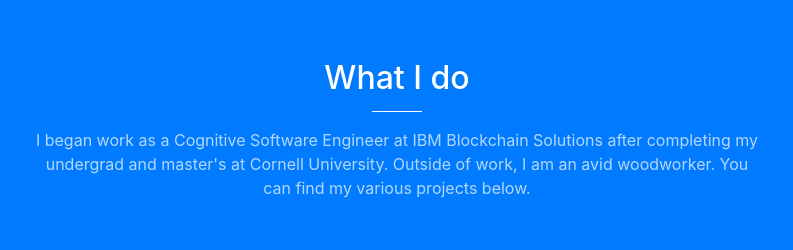
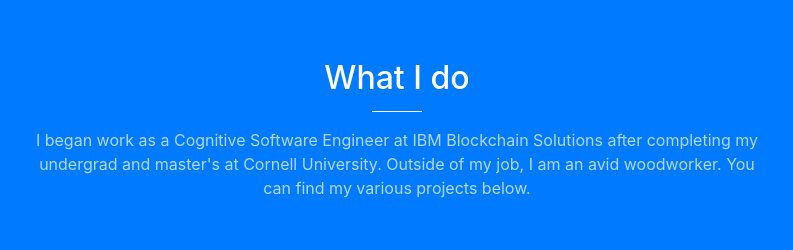
Before and after one commit to rae83/rae83.github.io, a website with bundled scripts: page index.html in a window 1280 px wide. Shown: the part 840-1090 px from the top of the page, 243-1036 px from the left. Built offline with nearby package versions, Linux system fonts and the light colour scheme; files whose address does not match are found by name.

Commit message:
changed what i do blurb

```diff
--- a/index.html
+++ b/index.html
@@ -83,7 +83,7 @@
           <div class="col-lg-8 mx-auto text-center">
             <h2 class="section-heading text-white">What I do</h2>
             <hr class="light">
-            <p class="text-faded">I began work as a Cognitive Software Engineer at IBM Blockchain Solutions after completing my undergrad and master's at Cornell University.  Outside of work, I am an avid woodworker.  You can find my various projects below. </p>
+            <p class="text-faded">I began work as a Cognitive Software Engineer at IBM Blockchain Solutions after completing my undergrad and master's at Cornell University.  Outside of my job, I am an avid woodworker.  You can find my various projects below. </p>
             <!-- <a class="btn btn-default btn-xl js-scroll-trigger" href="#career">Get Started!</a> -->
           </div>
         </div>
```
